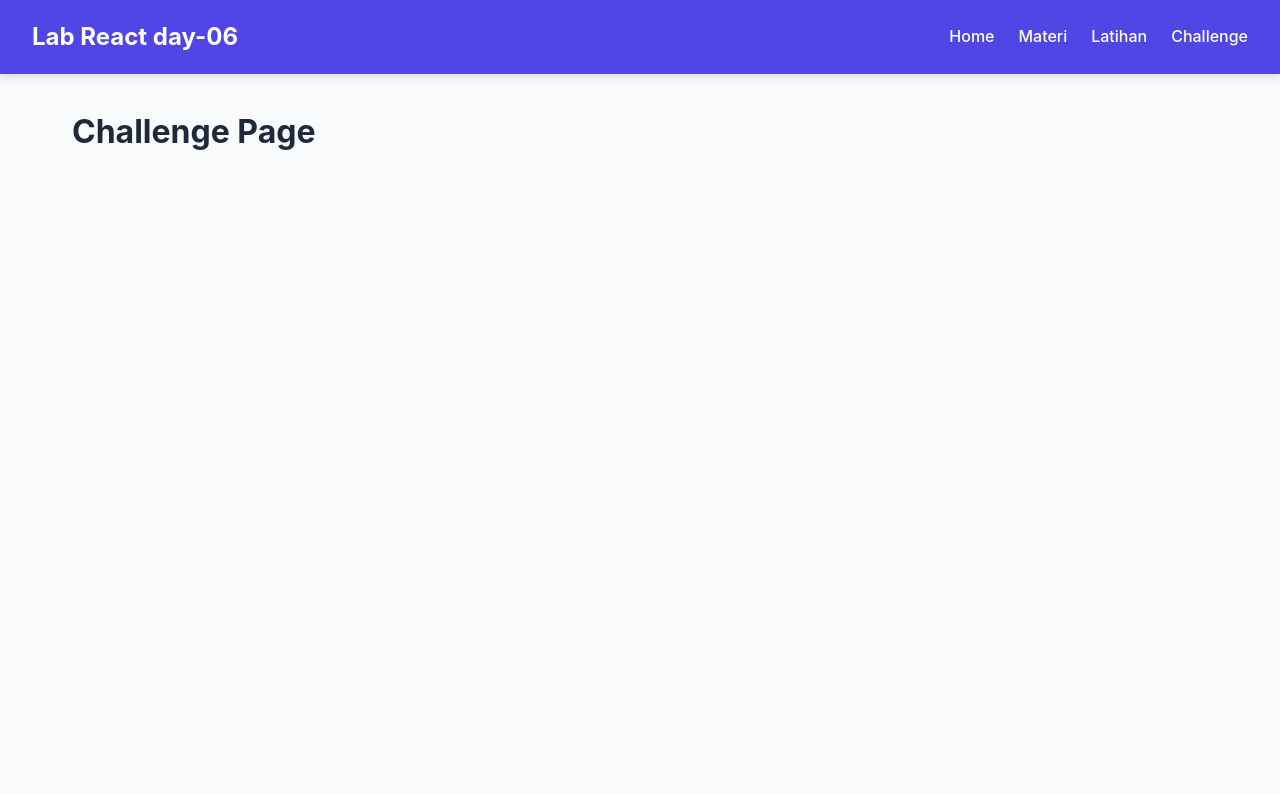
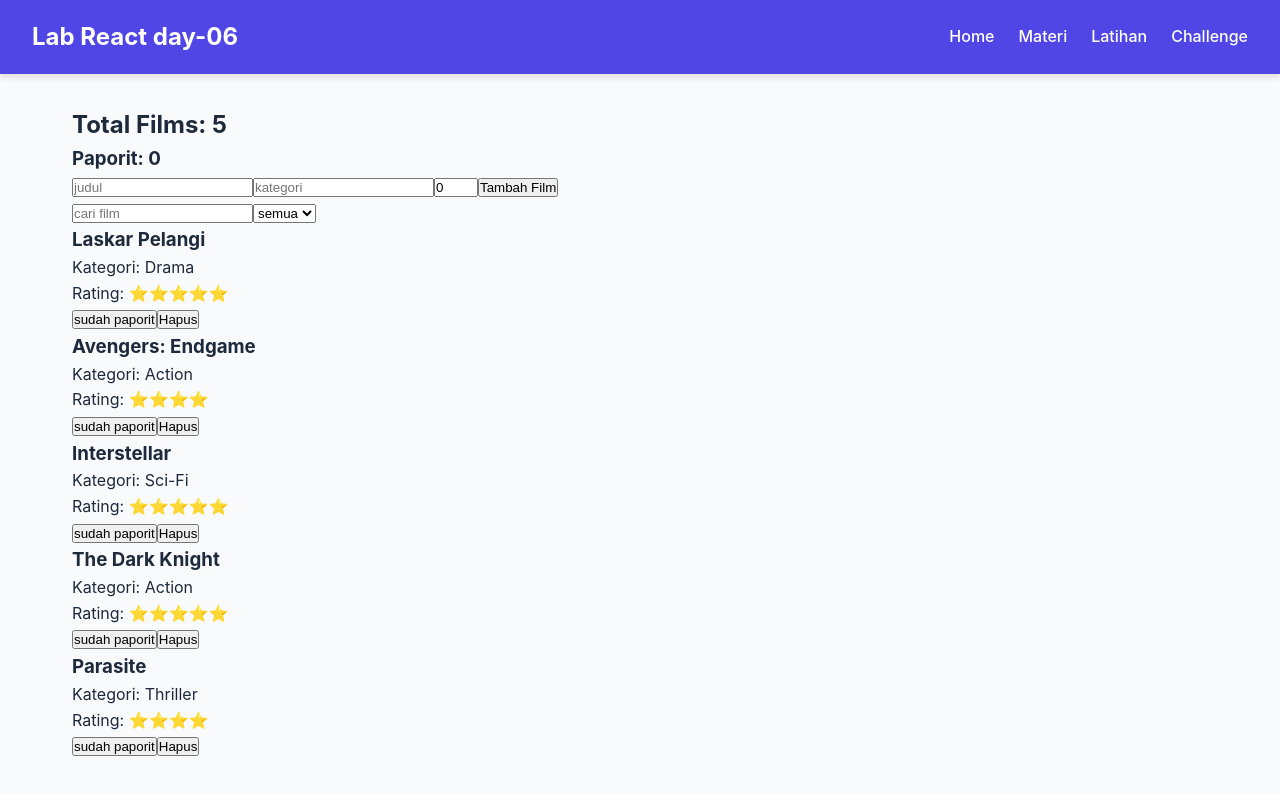
Before and after one commit to AN-maz/logic-challenge, a React (Vite) app in the folder day06-react/: page /challenge in a window 1280 px wide. Shown: the top 794 px of the page. Built offline with nearby package versions, Linux system fonts and the light colour scheme.

Commit message:
feat: add challenge

```diff
--- /dev/null
+++ b/day06-react/src/pages/Challenge/MovieCard.jsx
@@ -0,0 +1,22 @@
+function MovieCard({ film, onDelete, onToggle }) {
+
+    return (
+        <div className="card">
+            <h3>{film.judul}</h3>
+            <p>Kategori: {film.genre}</p>
+            <p>Rating: {'⭐'.repeat(film.rating)}</p>
+
+            {film.favorit && <span>Paporit pilem</span>}
+
+            <button onClick={() => onToggle(film.id)}>
+                {film.favorit ? 'Belum paporit' : 'sudah paporit'}
+            </button>
+
+            <button onClick={() => onDelete(film.id)}>
+                Hapus
+            </button>
+        </div>
+    )
+}
+
+export default MovieCard
--- /dev/null
+++ b/day06-react/src/pages/Challenge/MovieForm.jsx
@@ -0,0 +1,60 @@
+import { useState } from "react";
+
+function MovieForm({ onAdd }) {
+
+    const [judul, setJudul] = useState('');
+    const [kategori, setKategori] = useState('');
+    const [rating, setRating] = useState(0);
+
+    function handleSubmit(e) {
+        e.preventDefault();
+
+        if (!judul || !kategori || !rating) return alert('Semua field harus diisi');
+
+
+        const bukuBaru = {
+            id: Date.now(),
+            judul,
+            kategori,
+            rating: Number(rating),
+            favorit: false,
+        };
+
+        onAdd(bukuBaru);
+
+        setJudul("");
+        setKategori("");
+        setRating("");
+    }
+
+    return (
+        <form onSubmit={handleSubmit}>
+            <input
+                type="text"
+                placeholder="judul"
+                value={judul}
+                onChange={(e) => setJudul(e.target.value)}
+            />
+
+            <input
+                type="text"
+                placeholder="kategori"
+                value={kategori}
+                onChange={(e) => setKategori(e.target.value)}
+            />
+
+            <input
+                type="number"
+                min="1"
+                max="5"
+                placeholder="Rating"
+                value={rating}
+                onChange={(e) => setRating(e.target.value)}
+            />
+
+            <button type="submit">Tambah Film</button>
+        </form>
+    )
+}
+
+export default MovieForm
--- a/day06-react/src/pages/Challenge/index.jsx
+++ b/day06-react/src/pages/Challenge/index.jsx
@@ -1,10 +1,82 @@
-function Challenge(){
+import { useState, useEffect } from "react";
+import MovieForm from "./MovieForm";
+import MovieCard from './MovieCard'
 
-    return(
-        <div className="">
-            <h1>Challenge Page</h1>
+const filmAwal = [
+    { id: 1, judul: 'Laskar Pelangi', genre: 'Drama', rating: 5, favorit: false },
+    { id: 2, judul: 'Avengers: Endgame', genre: 'Action', rating: 4, favorit: false },
+    { id: 3, judul: 'Interstellar', genre: 'Sci-Fi', rating: 5, favorit: false },
+    { id: 4, judul: 'The Dark Knight', genre: 'Action', rating: 5, favorit: false },
+    { id: 5, judul: 'Parasite', genre: 'Thriller', rating: 4, favorit: false },
+];
+
+function MovieList() {
+    const [films, setFilms] = useState(() => {
+        const saved = localStorage.getItem('movies');
+        return saved ? JSON.parse(saved) : filmAwal;
+    });
+
+    const [filter, setFilter] = useState("semua");
+    const [seacrh, setsearch] = useState('');
+
+    useEffect(() => {
+        localStorage.setItem('movies', JSON.stringify(films));
+    }, [films]);
+
+    function handleAdd(film) {
+        setFilms([...films, film]);
+    }
+
+    function handleDelete(id) {
+        setFilms(films.filter((f) => f.id !== id));
+    }
+
+    function handleToggle(id) {
+        setFilms(
+            films.map((f) => f.id === id ? { ...f, favorit: !f.favorit } : f)
+        )
+    }
+
+    const kategoriUnik = ['semua', ...new Set(films.map((f) => f.kategori))];
+
+    const filterFilms = films.filter((f) => {
+        const matchFilm = filter === 'semua' || f.kategori === filter;
+
+        const matchSearch = f.judul.toLowerCase().includes(seacrh.toLocaleLowerCase());
+
+        return matchFilm && matchSearch;
+    });
+
+    const total = films.length;
+    const totalFavorit = films.filter((f) => f.favorit).length;
+
+    return (
+        <div>
+            <h2>Total Films: {total}</h2>
+            <h3>Paporit: {totalFavorit}</h3>
+
+            <MovieForm onAdd={handleAdd} />
+
+            <input
+                type="text"
+                placeholder="cari film"
+                value={seacrh}
+                onChange={(e) => setsearch(e.target.value)}
+            />
+
+            <select onChange={(e) => setFilter(e.target.value)}>
+                {kategoriUnik.map((k) => (<option key={k}>{k}</option>))}
+            </select>
+
+            {filterFilms.map((f) => (
+                <MovieCard
+                    key={f.id}
+                    film={f}
+                    onDelete={handleDelete}
+                    onToggle={handleToggle} />
+            ))}
         </div>
     )
 }
 
-export default Challenge
+export default MovieList
```
